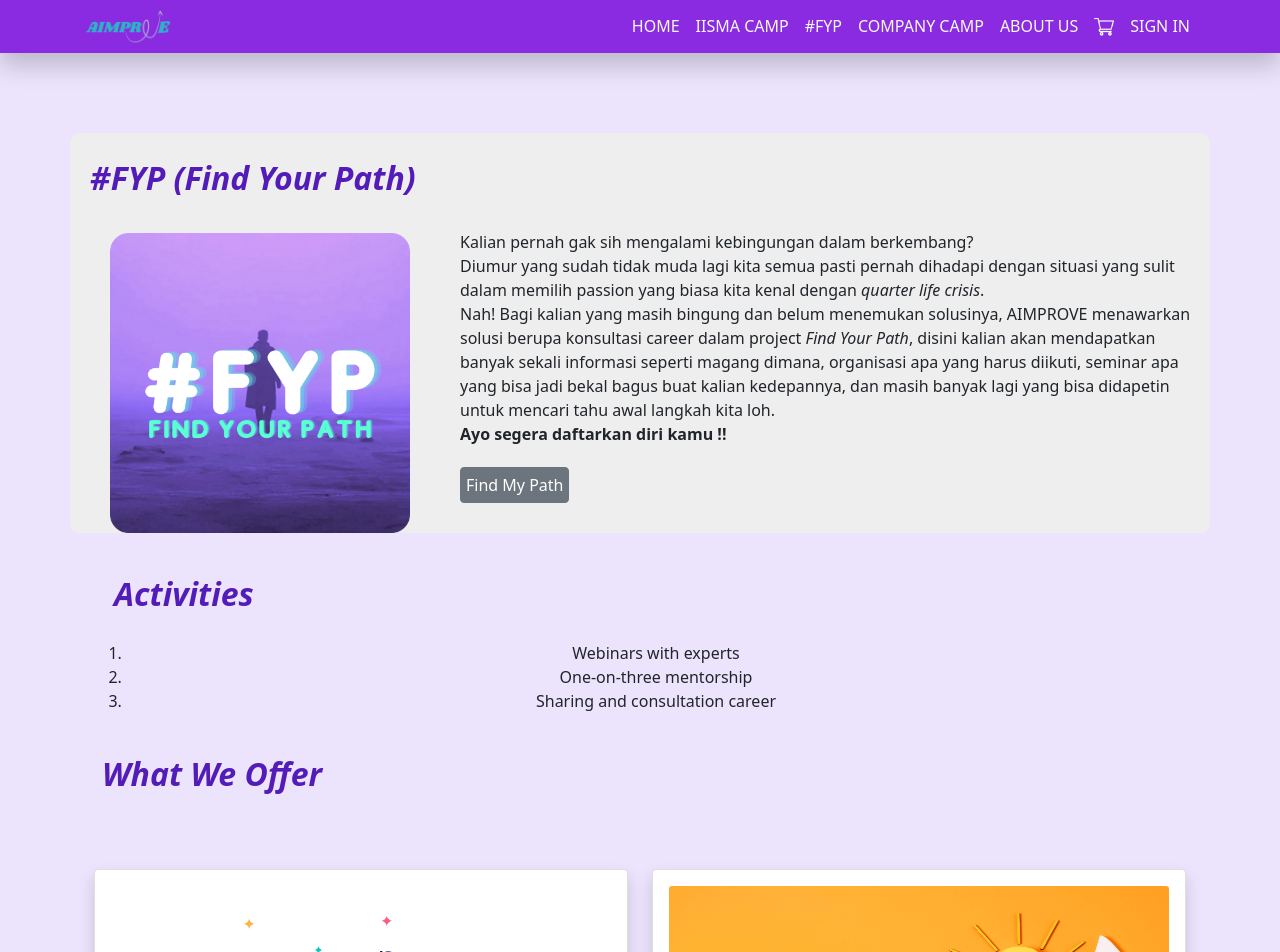
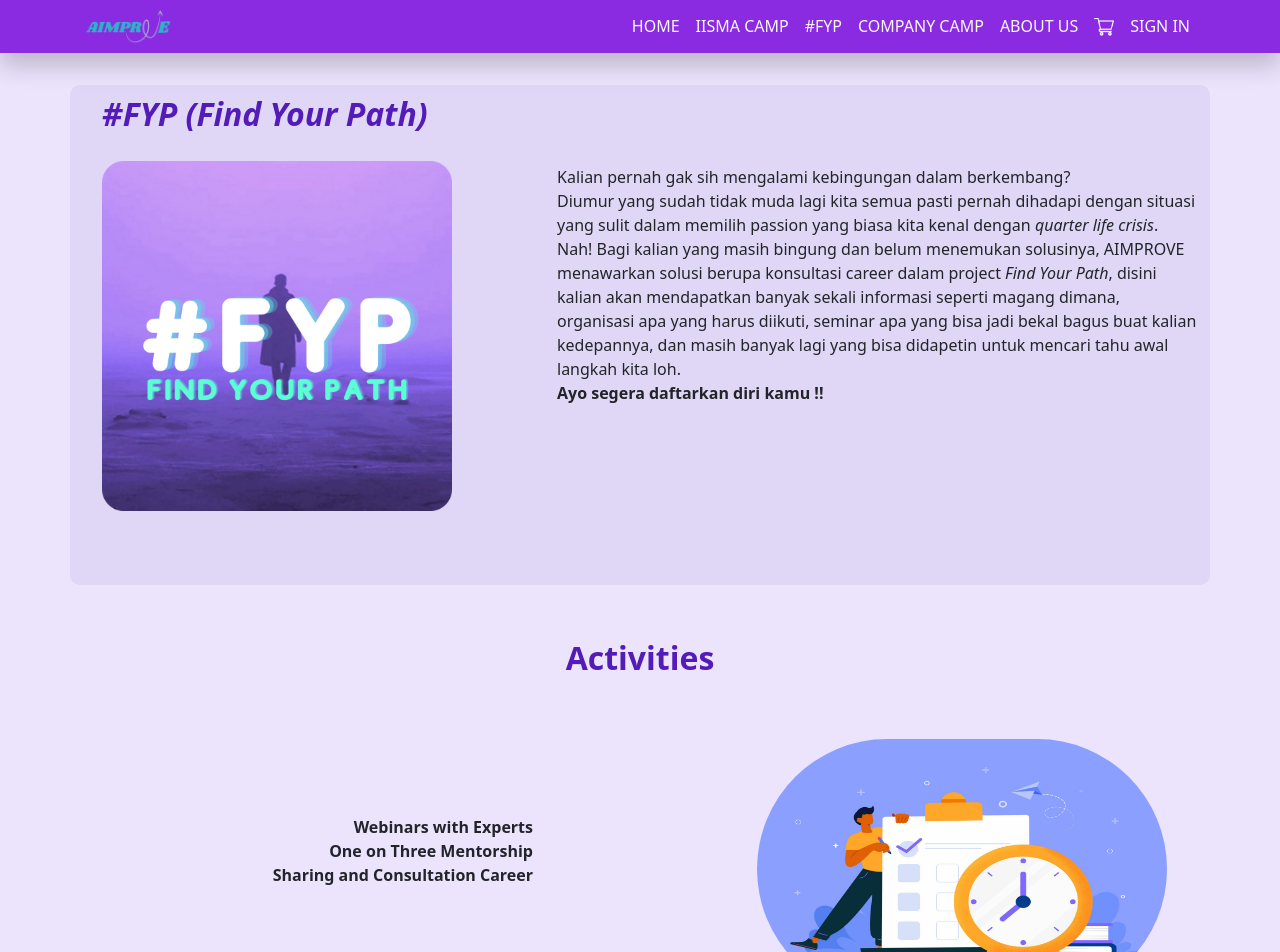
Before and after one commit to rg-km/final-project-engineering-50-new, a React (Create React App) app in the folder frontend/: page /FYP in a window 1280 px wide. Shown: the top 952 px of the page. Built offline with nearby package versions, Linux system fonts and the light colour scheme.

Commit message:
layouting fyp(fixed)

```diff
--- a/frontend/src/App.css
+++ b/frontend/src/App.css
@@ -1,17 +1,4 @@
 .App{
   background: #ECE4FD;
   background-size: cover;
-  height: 700vh;
 }
-
-@media (min-width: 768px){
-  .App{
-    height: 500vh;
-  }
-}
-
-@media (min-width: 991px){
-  .App{
-    height: 500vh;
-  }
-}
--- a/frontend/src/components/Styles/FYP.css
+++ b/frontend/src/components/Styles/FYP.css
@@ -1,56 +1,155 @@
-.info-panel{
-    background-color: #FFFF;
+.fyp-panel{
+    background-color: #e0d7f6;
     align-items: center;
     border-radius: 10px;
-    height: 500px;
+    height: 880px;
     width: 440px;
 }
-
-.col-lg{
-    margin-top: 2rem;
-}
-
 .text-head{
     text-align: left;
-    padding: 10px;
-    margin-left: 30px;
+    padding: 40px;
     font-size:xx-large ;
     font-style: oblique;
     font-weight: bolder;
 }
-
-p{
-    text-align: left;
-    padding: 5px;
+.text-head-act{
+    text-align: center;
+    color: #531CB9;
+    padding: 30px;
+    font-size: xx-large ;
+    font-weight: bolder;
+}
+.text-act{
+    text-align: center;
     font-size: medium;
+    font-weight: bold;
+}
+.fyp-img{
+    align-items: left;
+    width: 350px;
+    height: 350px;
+    margin-left: 20px;
+}
+.act-img{
+    border-radius: 360px;
+    align-items: center;
+    margin-left: 50px;
+    width: 300px;
 }
 
-.btn{
-    align-items: center;
-    padding: 5px;
+.text-fyp{
+    margin-top: 20px;
 }
 
-.act-img{
-    height: 300px;
-    width: 300px;
-    align-items: center;
-}
-
-.act-fyp{
-    font-size: medium;
-}
-
-.module {
-    background-color: #ffffff;
-    border-radius: 12px;
-    height: 310px;
+.card {
+    background-color: #e0d7f6;
+    height: 330px;
     width: 440px;
 }
-
 .card-text{
     font-size: large;
 }
-
 .offer-img{
     height: 260px;
 }
+
+@media (min-width: 768px){
+    .fyp-panel{
+        background-color: #e0d7f6;
+        align-items: center;
+        border-radius: 10px;
+        height: 800px;
+        width: 440px;
+    }
+    .text-head{
+        text-align: left;
+        font-size:xx-large ;
+        font-style: oblique;
+        font-weight: bolder;
+        padding-top: 50px;
+    }
+    .text-head-act{
+        text-align: center;
+        color: #531CB9;
+        padding: 30px;
+        font-size: xx-large ;
+        font-weight: bolder;
+    }
+    .text-act{
+        padding-top: 20px;
+        text-align: center;
+        font-size: medium;
+        font-weight: bold;
+    }
+    .fyp-img{
+        align-items: center;
+        width: 350px;
+        height: 350px;
+        margin-left: 20px;
+    }
+    .act-img{
+        border-radius: 360px;
+        align-items: center;
+        margin-left: 200px;
+        width: 300px;
+    }
+
+    .text-fyp{
+        margin-top: 30px;
+    }
+}
+
+@media (min-width: 991px){
+    .fyp-panel{
+        background-color: #e0d7f6;
+        align-items: center;
+        border-radius: 10px;
+        height: 500px;
+        width: 440px;
+    }
+    .text-head{
+        text-align: left;
+        font-size:xx-large ;
+        font-style: oblique;
+        font-weight: bolder;
+        padding-top: 50px;
+    }
+    .text-head-act{
+        text-align: center;
+        color: #531CB9;
+        padding: 30px;
+        font-size: xx-large ;
+        font-weight: bolder;
+    }
+    .text-act{
+        padding-top: 100px;
+        text-align: right;
+        font-size: medium;
+        font-weight: bold;
+    }
+    .fyp-img{
+        align-items: left;
+        width: 350px;
+        height: 350px;
+        margin-left: 20px;
+    }
+    .act-img{
+        border-radius: 360px;
+        align-items: left;
+        width: 300px;
+    }
+
+    .text-fyp{
+        margin-top: 80px;
+    }
+
+    .card {
+        background-color: #e0d7f6;
+        height: 330px;
+        width: 440px;
+    }
+
+    .card-text{
+        font-size: large;
+    }
+}
--- a/frontend/src/components/home/FYP.js
+++ b/frontend/src/components/home/FYP.js
@@ -1,4 +1,4 @@
-import React from 'react'
+import React from 'react';
 import "../Styles/FYP.css";
 import Image1 from "../Assets/FYP.png";
 import Image2 from "../Assets/activities-fyp.jpg";
@@ -10,40 +10,38 @@ import Image6 from "../Assets/networking-fyp.jpg";
 const FYP = () => {
   return (
     <div className="container">
-      <div className="row justify-content-center mt-5 mb-4">
-        <div className="col-lg col-md info-panel">
-          <div className="row">
-            <div className="col-lg col-md-6 mt-3">
-              <h1 className="text-head">#FYP (Find Your Path)</h1>
-              <img src={Image1} class="rounded float-start mt-2" alt="FYP" />
-              <p>Kalian pernah gak sih mengalami kebingungan dalam berkembang?<br/>
+      <div className="row justify-content-center mt-10 mb-4">
+        <div className="col-lg col-md fyp-panel">
+          <div className='row'>
+            <div className='col-lg-5 col-md-12'>
+              <h1 className='text-head text-left'>#FYP (Find Your Path)</h1>
+              <img src={Image1} class="fyp-img" alt="FYP" />
+            </div>
+            <div className='text-fyp col-lg-7 col-md-12'>
+            Kalian pernah gak sih mengalami kebingungan dalam berkembang?<br/>
               Diumur yang sudah tidak muda lagi kita semua pasti pernah dihadapi dengan situasi yang sulit dalam memilih passion yang biasa kita kenal dengan <i>quarter life crisis</i>.
               <br/>Nah! Bagi kalian yang masih bingung dan belum menemukan solusinya, AIMPROVE menawarkan solusi berupa konsultasi career dalam project <i>Find Your Path</i>,
               disini kalian akan mendapatkan banyak sekali informasi seperti magang dimana, organisasi apa yang harus diikuti, seminar apa yang bisa jadi bekal bagus buat kalian kedepannya,
               dan masih banyak lagi yang bisa didapetin untuk mencari tahu awal langkah kita loh.<br/>
               <b>Ayo segera daftarkan diri kamu !!</b>
-              </p>
-              <button className="btn btn-secondary btn-md">Find My Path</button>
             </div>
+
           </div>
         </div>
+      </div>
 
-          <div className="row">
-            <div className="col-lg">
-              <div>
-              <h1 className="text-head text-center">Activities</h1>
-              <ol className="act-fyp text-center">
-                <li>Webinars with experts</li>
-                <li>One-on-three mentorship</li>
-                <li>Sharing and consultation career</li>
-              </ol>
-              </div>
+      <div className='row'>
+        <h2 className='text-head-act'>Activities</h2>
+          <div className='text-act col-lg-5 col-md-12'>
+            Webinars with Experts<br/> One on Three Mentorship<br/> Sharing and Consultation Career
           </div>
+          <div className='col-lg-5 col-md-12 mt-4'>
+            <img src={Image2} class="act-img" alt="FYP" />
           </div>
+      </div>
 
-
-            <div className="row justify-content-center my-3">
-              <h1 className="text-head text-center mt-4">What We Offer</h1>
+      <div className="row justify-content-center my-3">
+              <h2 className="text-head-act text-center mt-4">What We Offer</h2>
             <div className="col-12 col-lg-6 col-md-6 mt-5">
               <div className="card mx-auto shadow">
                 <div className="card-body ">
@@ -89,7 +87,8 @@ const FYP = () => {
             </div>
 
           </div>
-      </div>
+
+
     </div>
 
   )
--- a/frontend/src/components/home/IismaCamp.js
+++ b/frontend/src/components/home/IismaCamp.js
@@ -38,6 +38,7 @@ const IISMA = () => {
                 akan mendapatkan berbagai pengalaman IISMA di beberapa negara langsung dari peserta IISMA sebelumnya dan tentu saja dengan tips and triknya loooohh. <br />
                 <b> Ayooo buruan daftar sebelum kehabisan!!!!.</b>
               </p>
+
               <div className="btn-group">
                   <button class="btn btn-dark btn-lg " onClick={handleShow}>Daftar</button>
                 <Modal show={show} onHide={handleClose}>
```
